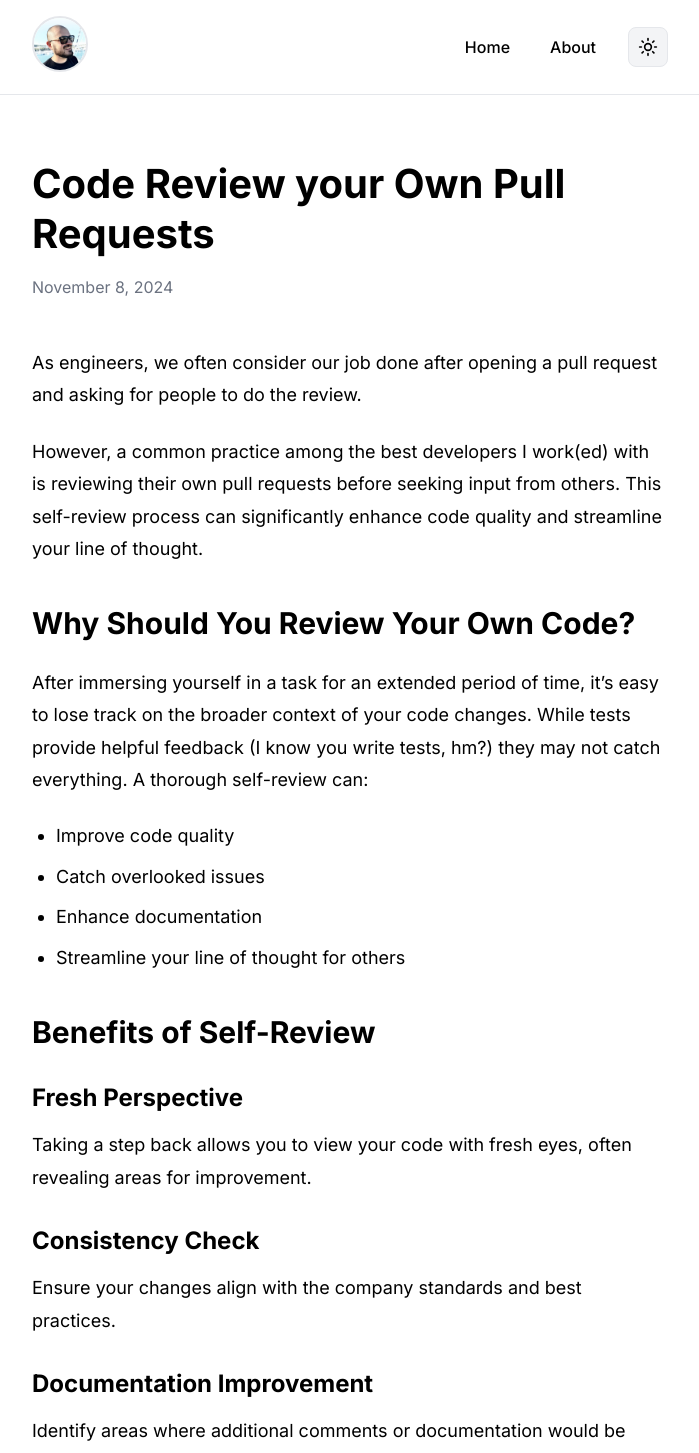
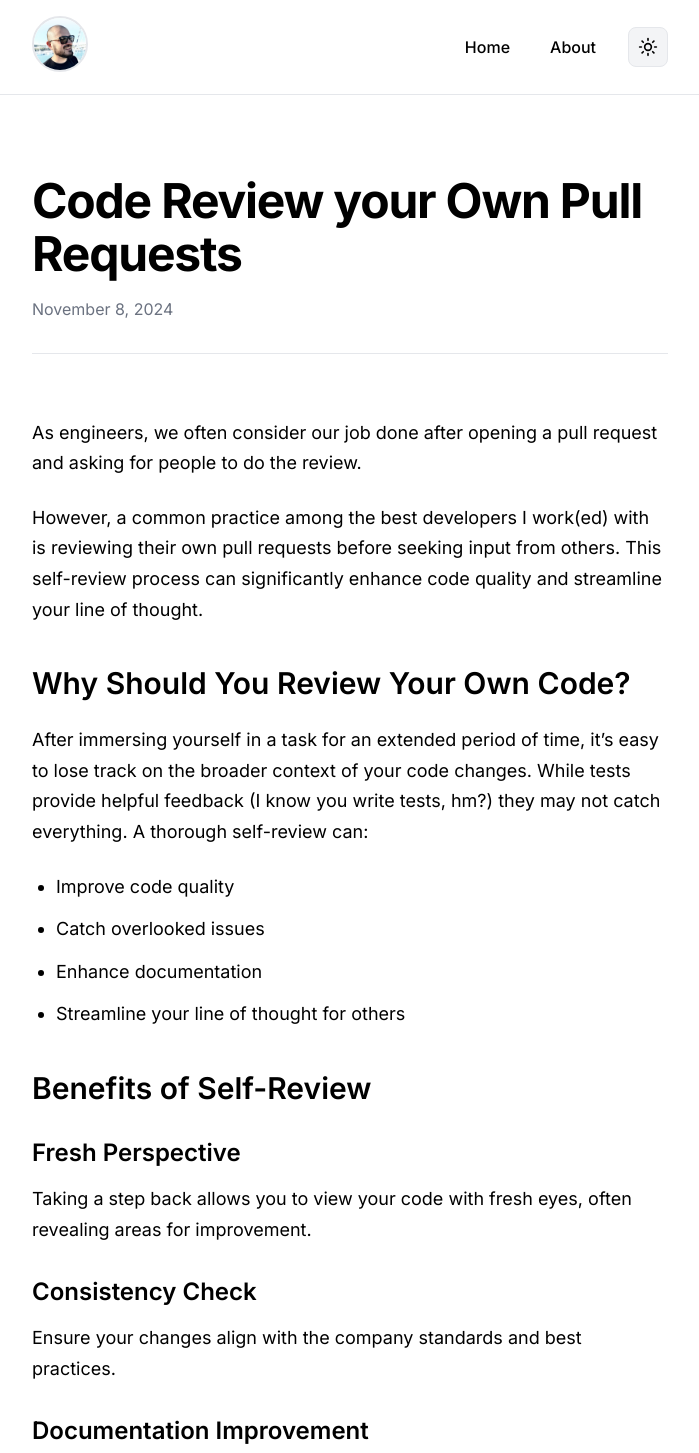
Before and after one commit to helderberto/helderberto.com, a Next.js app: page /posts/code-review-your-own-pull-requests in a window 1280 px wide. Shown: the top 1453 px of the page, without its empty margins (290-989 px from the left). Built offline with nearby package versions, Linux system fonts and the light colour scheme.

Commit message:
Update font improvements

```diff
--- a/src/app/about/page.module.css
+++ b/src/app/about/page.module.css
@@ -14,22 +14,27 @@
 
 /* Markdown content styles */
 .content article {
-  line-height: 1.6;
+  font-size: var(--font-size-body);
+  line-height: var(--line-height-body);
 }
 
 .content h1 {
-  font-size: 2.5rem;
-  font-weight: bold;
+  font-size: var(--font-size-5xl);
+  font-weight: var(--font-weight-bold);
+  line-height: var(--line-height-heading);
   margin: 2rem 0 1rem;
 }
 
 .content h2 {
-  font-size: 1.5rem;
-  font-weight: bold;
+  font-size: var(--font-size-2xl);
+  font-weight: var(--font-weight-bold);
+  line-height: var(--line-height-heading);
   margin: 1.5rem 0 1rem;
 }
 
 .content p {
+  font-size: var(--font-size-body);
+  line-height: var(--line-height-body);
   margin: 1rem 0;
 }
 
--- a/src/app/globals.css
+++ b/src/app/globals.css
@@ -30,24 +30,40 @@
     sans-serif;
   --font-family-mono: "JetBrains Mono", "Fira Code", Consolas, Monaco, monospace;
 
+  /* Font Sizes */
   --font-size-xs: 0.75rem; /* 12px */
   --font-size-sm: 0.875rem; /* 14px */
   --font-size-base: 1rem; /* 16px */
   --font-size-lg: 1.125rem; /* 18px */
   --font-size-xl: 1.25rem; /* 20px */
   --font-size-2xl: 1.5rem; /* 24px */
-  --font-size-3xl: 2rem; /* 32px */
-  --font-size-4xl: 2.5rem; /* 40px */
+  --font-size-3xl: 1.875rem; /* 30px */
+  --font-size-4xl: 2.25rem; /* 36px */
+  --font-size-5xl: 3rem; /* 48px */
 
+  /* Content Typography - Optimized for readability */
+  --font-size-body: 1.125rem; /* 18px - main content */
+  --font-size-body-sm: 1rem; /* 16px - secondary content */
+  --font-size-caption: 0.875rem; /* 14px - captions, metadata */
+
+  /* Font Weights */
   --font-weight-normal: 400;
   --font-weight-medium: 500;
   --font-weight-semibold: 600;
   --font-weight-bold: 700;
 
+  /* Line Heights - Optimized for readability */
   --line-height-none: 1;
-  --line-height-tight: 1.25;
+  --line-height-tight: 1.1;
+  --line-height-snug: 1.25;
   --line-height-normal: 1.5;
-  --line-height-relaxed: 1.75;
+  --line-height-relaxed: 1.6;
+  --line-height-loose: 1.75;
+
+  /* Content Line Heights */
+  --line-height-heading: 1.2;
+  --line-height-body: 1.6;
+  --line-height-body-relaxed: 1.7;
 
   /* Layout */
   --container-sm: 640px;
--- a/src/app/posts/[slug]/page.module.css
+++ b/src/app/posts/[slug]/page.module.css
@@ -2,12 +2,19 @@
   width: 100%;
   max-width: var(--max-width);
   margin: 0 auto;
-  padding: 2rem 2rem;
+  padding: 3rem 2rem 4rem 2rem;
+}
+
+@media (max-width: 768px) {
+  .article {
+    padding: 2rem 1rem 3rem 1rem;
+  }
 }
 
 .content {
-  font-size: 1.125rem;
-  line-height: 1.8;
+  font-size: var(--font-size-body);
+  line-height: var(--line-height-body-relaxed);
+  max-width: none;
 }
 
 .markdownContent {
@@ -25,49 +32,107 @@
 }
 
 /* Markdown content styles */
+.markdownContent h1 {
+  font-size: var(--font-size-4xl);
+  font-weight: var(--font-weight-bold);
+  line-height: var(--line-height-heading);
+  margin: 3rem 0 1.5rem 0;
+  color: var(--foreground);
+}
+
 .markdownContent h2 {
-  font-size: 1.875rem;
-  font-weight: bold;
-  margin: 2.5rem 0 1.5rem;
+  font-size: var(--font-size-3xl);
+  font-weight: var(--font-weight-semibold);
+  line-height: var(--line-height-heading);
+  margin: 2.5rem 0 1.5rem 0;
+  color: var(--foreground);
 }
 
 .markdownContent h3 {
-  font-size: 1.5rem;
-  font-weight: bold;
-  margin: 2rem 0 1rem;
+  font-size: var(--font-size-2xl);
+  font-weight: var(--font-weight-semibold);
+  line-height: var(--line-height-snug);
+  margin: 2rem 0 1rem 0;
+  color: var(--foreground);
 }
 
 .markdownContent p {
+  font-size: var(--font-size-body);
+  line-height: var(--line-height-body-relaxed);
   margin-bottom: 1.5rem;
+  color: var(--foreground);
 }
 
 .markdownContent ul,
 .markdownContent ol {
+  font-size: var(--font-size-body);
+  line-height: var(--line-height-body-relaxed);
   margin: 1.5rem 0;
   padding-left: 1.5rem;
 }
 
 .markdownContent li {
-  margin-bottom: 0.5rem;
+  margin-bottom: 0.75rem;
 }
 
 .markdownContent a {
   color: var(--primary);
   text-decoration: underline;
+  text-decoration-thickness: 1px;
+  text-underline-offset: 2px;
+  transition: all 0.2s ease;
 }
 
 .markdownContent a:hover {
-  text-decoration: none;
+  color: var(--primary);
+  text-decoration-thickness: 2px;
 }
 
-.content hr {
+.markdownContent strong {
+  font-weight: var(--font-weight-semibold);
+  color: var(--foreground);
+}
+
+.markdownContent em {
+  font-style: italic;
+  color: var(--foreground);
+}
+
+.markdownContent blockquote {
+  border-left: 4px solid var(--primary);
+  padding-left: 1.5rem;
+  margin: 2rem 0;
+  font-style: italic;
+  color: var(--muted-foreground);
+  font-size: var(--font-size-body);
+  line-height: var(--line-height-body-relaxed);
+}
+
+.markdownContent hr {
   border: none;
   height: 1px;
-  background-color: #e5e5e5;
-  margin: 2.5rem 0;
+  background: var(--border);
+  margin: 3rem 0;
 }
 
-/* Dark mode */
-:global(.dark) .content hr {
-  background-color: #262626;
+.markdownContent pre {
+  margin: 2rem 0 !important;
 }
+
+.markdownContent code:not(pre code) {
+  font-size: 0.9em;
+}
+
+/* Add better spacing between elements */
+.markdownContent > *:first-child {
+  margin-top: 0 !important;
+}
+
+.markdownContent > *:last-child {
+  margin-bottom: 0 !important;
+}
+
+/* Dark mode adjustments */
+:global(.dark) .markdownContent hr {
+  background: #262626;
+}
--- a/src/components/CodeBlock.tsx
+++ b/src/components/CodeBlock.tsx
@@ -18,17 +18,8 @@ interface CodeBlockProps {
 }
 
 export function CodeBlock({ children, className }: CodeBlockProps) {
-  const [copied, setCopied] = useState(false);
   const [mounted, setMounted] = useState(false);
   const codeRef = useRef<HTMLElement>(null);
-
-  const handleCopy = () => {
-    if (typeof children === "string") {
-      navigator.clipboard.writeText(children);
-      setCopied(true);
-      setTimeout(() => setCopied(false), 2000);
-    }
-  };
 
   // Handle mounting state
   useEffect(() => {
@@ -53,15 +44,6 @@ export function CodeBlock({ children, className }: CodeBlockProps) {
   return (
     <div className={styles.codeBlockContainer}>
       <pre className={styles.pre}>
-        {mounted && (
-          <button
-            onClick={handleCopy}
-            className={`${styles.copyButton} ${copied ? styles.copied : ""}`}
-            aria-label="Copy code"
-          >
-            {copied ? "Copied!" : "Copy"}
-          </button>
-        )}
         <code ref={codeRef} className={`language-${language}`}>
           {children}
         </code>
--- a/src/components/PostCard.module.css
+++ b/src/components/PostCard.module.css
@@ -7,9 +7,9 @@
 }
 
 .title {
-  font-size: 1rem;
-  font-weight: 400;
-  line-height: 1.4;
+  font-size: var(--font-size-base);
+  font-weight: var(--font-weight-normal);
+  line-height: var(--line-height-snug);
   color: var(--foreground);
   text-decoration: none;
   border-bottom: 1px solid rgba(255, 255, 255, 0.1);
@@ -23,7 +23,7 @@
 }
 
 .date {
-  font-size: 0.875rem;
+  font-size: var(--font-size-caption);
   color: var(--muted-foreground);
   white-space: nowrap;
   font-style: italic;
--- a/src/components/PostHeader.module.css
+++ b/src/components/PostHeader.module.css
@@ -1,16 +1,32 @@
 .header {
-  margin-bottom: var(--spacing-12);
+  margin-bottom: 4rem;
+  padding-bottom: 2rem;
+  border-bottom: 1px solid var(--border);
 }
 
 .title {
-  font-size: var(--font-size-4xl);
+  font-size: var(--font-size-5xl);
   font-weight: var(--font-weight-bold);
-  margin-bottom: var(--spacing-4);
+  margin-bottom: 1rem;
   line-height: var(--line-height-tight);
   color: var(--foreground);
+  letter-spacing: -0.025em;
 }
 
 .date {
   font-size: var(--font-size-base);
   color: var(--muted-foreground);
+  font-weight: var(--font-weight-normal);
 }
+
+@media (max-width: 768px) {
+  .title {
+    font-size: var(--font-size-4xl);
+    line-height: var(--line-height-heading);
+  }
+
+  .header {
+    margin-bottom: 2rem;
+    padding-bottom: 1rem;
+  }
+}
--- a/src/components/SearchPosts.module.css
+++ b/src/components/SearchPosts.module.css
@@ -48,8 +48,9 @@
 }
 
 .yearHeading {
-  font-size: 1.5rem;
-  font-weight: 700;
+  font-size: var(--font-size-2xl);
+  font-weight: var(--font-weight-bold);
+  line-height: var(--line-height-snug);
   color: var(--foreground);
   margin-bottom: 1rem;
   margin-top: 0;
```
Also changed, not shown: src/app/page.module.css (+10 -3 lines), src/components/CodeBlock.module.css (+44 -95 lines).
